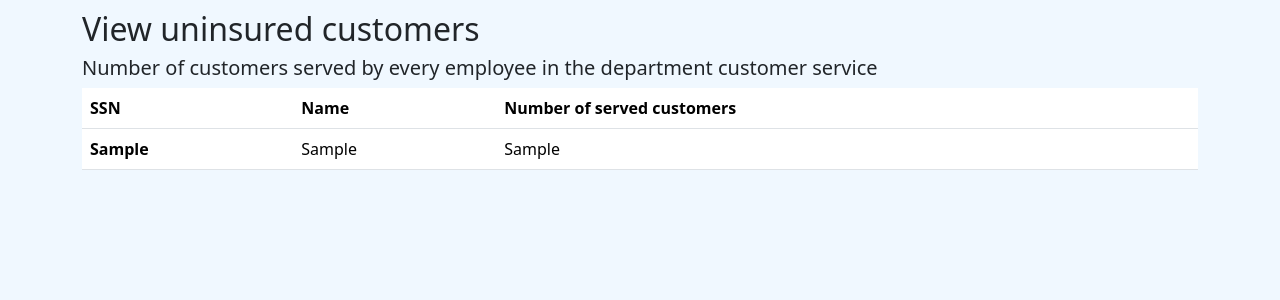
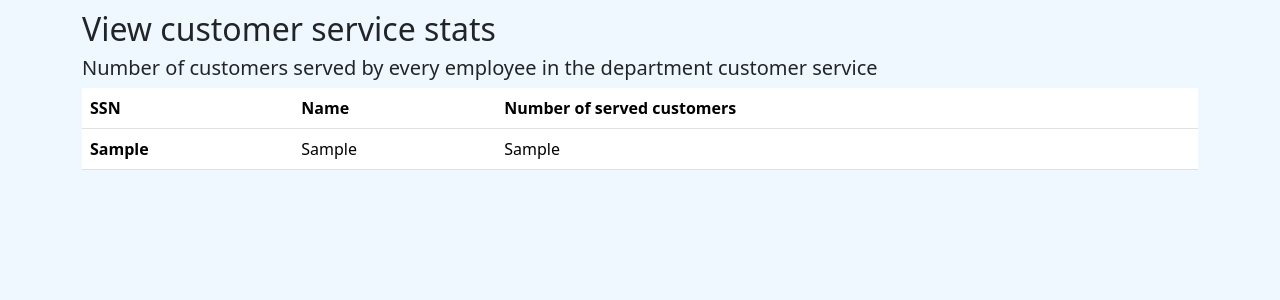
Before and after one commit to bechara-rizk/EECE433-HealthDB, a Django app: page /healthdb/customerservice/ in a window 1280 px wide. Shown: the part 56-356 px from the top of the page. Run offline with Django 4.2, Linux system fonts and the light colour scheme; tables that the repository leaves empty hold one stand-in row (Sample ...); a database or web service that is not in the repository returns one stand-in record (Sample ...); some libraries are stand-ins or nearby versions.

Commit message:
Update customerservice.html

```diff
--- a/healthDB/main/templates/main/customerservice.html
+++ b/healthDB/main/templates/main/customerservice.html
@@ -14,7 +14,7 @@
 
 
 {% block content %}
-<h2>View uninsured customers</h2>
+<h2>View customer service stats</h2>
 
 <h5>Number of customers served by every employee in the department customer service</h5>
 <div class="tableheight">
```
